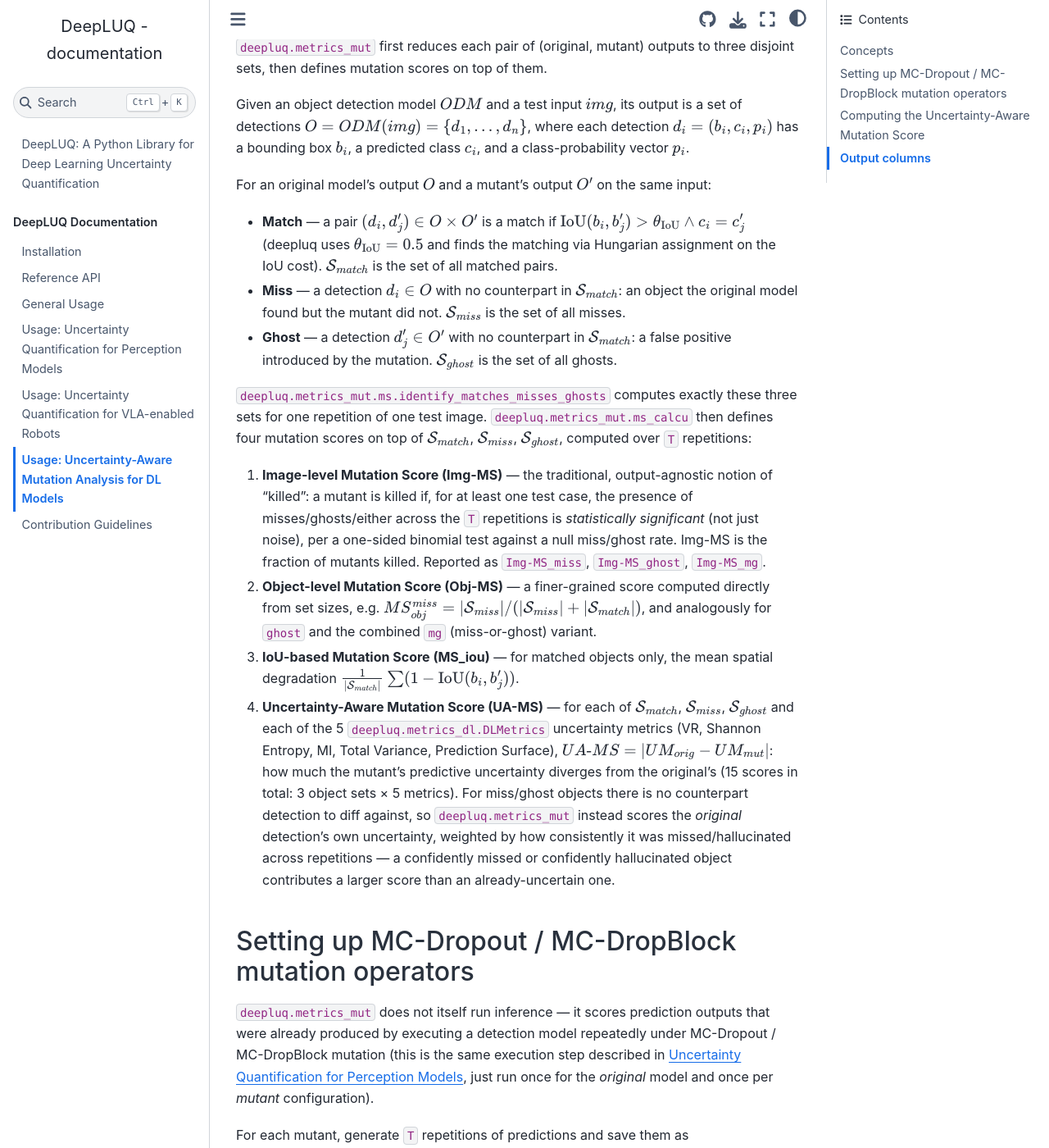
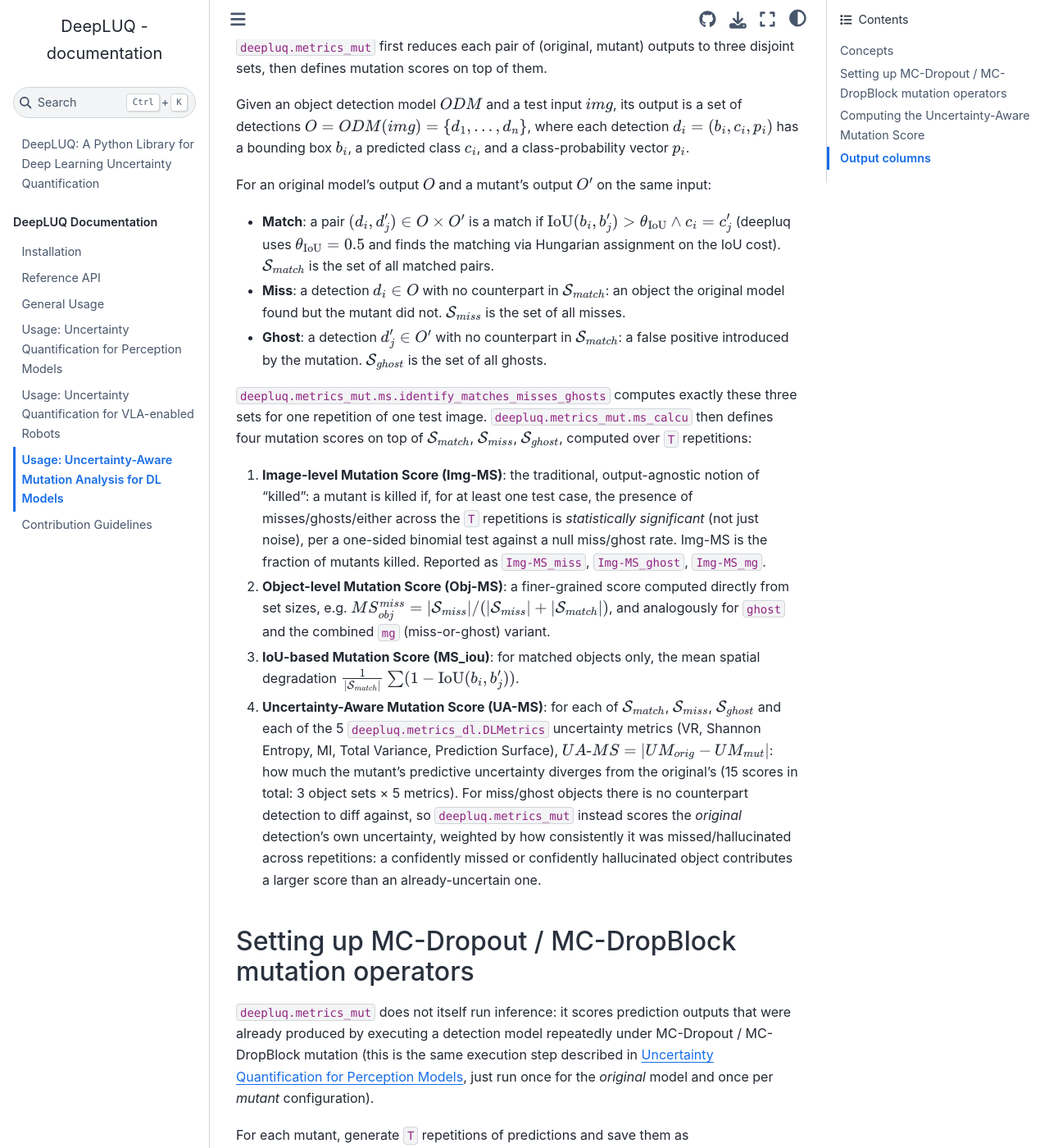
Before and after one commit to INTO-CPS-Association/DeepLUQ, a Jupyter Book: the page built from docs/uq4ma.md, in a window 1280 px wide and 1400 px high, scrolled down 787 px. Shown: the whole window at 82% size. Built offline with Jupyter Book 1.0.4 settings and Sphinx 7.4.7 and the Sphinx Book theme 1.1.4, drawn with Linux system fonts in a browser that asks for light colours; some of the changed text lies outside the part shown.

Commit message:
update uq4ma

````diff
--- a/docs/uq4ma.md
+++ b/docs/uq4ma.md
@@ -37,15 +37,15 @@ class-probability vector $p_i$.
 For an original model's output $O$ and a mutant's output $O'$ on the same
 input:
 
-- **Match** — a pair $(d_i, d'_j) \in O \times O'$ is a match if
+- **Match**: a pair $(d_i, d'_j) \in O \times O'$ is a match if
   $\mathrm{IoU}(b_i, b'_j) > \theta_{\mathrm{IoU}} \land c_i = c'_j$ (deepluq
   uses $\theta_{\mathrm{IoU}} = 0.5$ and finds the matching via Hungarian
   assignment on the IoU cost). $\mathcal{S}_{match}$ is the set of all matched
   pairs.
-- **Miss** — a detection $d_i \in O$ with no counterpart in
+- **Miss**: a detection $d_i \in O$ with no counterpart in
   $\mathcal{S}_{match}$: an object the original model found but the mutant did
   not. $\mathcal{S}_{miss}$ is the set of all misses.
-- **Ghost** — a detection $d'_j \in O'$ with no counterpart in
+- **Ghost**: a detection $d'_j \in O'$ with no counterpart in
   $\mathcal{S}_{match}$: a false positive introduced by the mutation.
   $\mathcal{S}_{ghost}$ is the set of all ghosts.
 
@@ -54,19 +54,19 @@ three sets for one repetition of one test image. `deepluq.metrics_mut.ms_calcu`
 then defines four mutation scores on top of $\mathcal{S}_{match}$,
 $\mathcal{S}_{miss}$, $\mathcal{S}_{ghost}$, computed over `T` repetitions:
 
-1. **Image-level Mutation Score (Img-MS)** — the traditional, output-agnostic
+1. **Image-level Mutation Score (Img-MS)**: the traditional, output-agnostic
    notion of "killed": a mutant is killed if, for at least one test case, the
    presence of misses/ghosts/either across the `T` repetitions is
    *statistically significant* (not just noise), per a one-sided binomial test
    against a null miss/ghost rate. Img-MS is the fraction of mutants killed.
    Reported as `Img-MS_miss`, `Img-MS_ghost`, `Img-MS_mg`.
-2. **Object-level Mutation Score (Obj-MS)** — a finer-grained score computed
+2. **Object-level Mutation Score (Obj-MS)**: a finer-grained score computed
    directly from set sizes, e.g.
    $MS_{obj}^{miss} = |\mathcal{S}_{miss}| / (|\mathcal{S}_{miss}| + |\mathcal{S}_{match}|)$,
    and analogously for `ghost` and the combined `mg` (miss-or-ghost) variant.
-3. **IoU-based Mutation Score (MS_iou)** — for matched objects only, the mean
+3. **IoU-based Mutation Score (MS_iou)**: for matched objects only, the mean
    spatial degradation $\frac{1}{|\mathcal{S}_{match}|}\sum (1 - \mathrm{IoU}(b_i, b'_j))$.
-4. **Uncertainty-Aware Mutation Score (UA-MS)** — for each of
+4. **Uncertainty-Aware Mutation Score (UA-MS)**: for each of
    $\mathcal{S}_{match}$, $\mathcal{S}_{miss}$, $\mathcal{S}_{ghost}$ and each
    of the 5 `deepluq.metrics_dl.DLMetrics` uncertainty metrics (VR, Shannon
    Entropy, MI, Total Variance, Prediction Surface), $UA\text{-}MS = |UM_{orig} - UM_{mut}|$:
@@ -74,13 +74,13 @@ $\mathcal{S}_{miss}$, $\mathcal{S}_{ghost}$, computed over `T` repetitions:
    (15 scores in total: 3 object sets × 5 metrics). For miss/ghost objects
    there is no counterpart detection to diff against, so `deepluq.metrics_mut`
    instead scores the *original* detection's own uncertainty, weighted by how
-   consistently it was missed/hallucinated across repetitions — a confidently
+   consistently it was missed/hallucinated across repetitions: a confidently
    missed or confidently hallucinated object contributes a larger score than an
    already-uncertain one.
 
 ## Setting up MC-Dropout / MC-DropBlock mutation operators
 
-`deepluq.metrics_mut` does not itself run inference — it scores prediction
+`deepluq.metrics_mut` does not itself run inference: it scores prediction
 outputs that were already produced by executing a detection model repeatedly
 under MC-Dropout / MC-DropBlock mutation (this is the same execution step
 described in [Uncertainty Quantification for Perception Models](uq4dl.md), just
@@ -144,13 +144,13 @@ iskill_miss, iskill_ghost, iskill_miss_ghost, ms_obj_level, \
 This loads the `T` repetitions for the original (`rate=0`) and mutant
 (`rate=0.3`) runs, matches detections per repetition, and returns:
 
-- `iskill_miss` / `iskill_ghost` / `iskill_miss_ghost` — binomial-test results
+- `iskill_miss` / `iskill_ghost` / `iskill_miss_ghost`: binomial-test results
   (`p_value`, `cohens_h`, `power`, `observed_success`) for whether the mutant's
   miss/ghost/either rate across repetitions is significantly above a `0.01`
   noise floor (`deepluq.metrics_mut.ms.check_kill_binomial_test`).
-- `ms_obj_level` — mean/std object-level kill rates for miss, ghost, and
+- `ms_obj_level`: mean/std object-level kill rates for miss, ghost, and
   miss-or-ghost, across all objects in the test case.
-- `match_metrics`, `miss_metrics`, `ghost_metrics` — dicts averaged over all
+- `match_metrics`, `miss_metrics`, `ghost_metrics`: dicts averaged over all
   matched / missed / ghost objects, each with `vr_ms`, `ie_ms`, `mi_ms`,
   `var_ms`, `ps_ms` (absolute divergence in variation ratio, entropy, mutual
   information, total variance, and prediction surface between original and
@@ -200,7 +200,7 @@ ms_calcu_exec(case_study_name="sticker_detection", case_study=case_study, save_f
 ```
 
 For each model, this loads `common_images_{model}_filtered.pkl` (a pickled list
-of `Path`s naming the common test images to evaluate — e.g. images every mutant
+of `Path`s naming the common test images to evaluate: e.g. images every mutant
 successfully produced predictions for) and runs `calcu_mutation_score` for both
 `mc_dropblock` and `mc_dropout`.
 
@@ -222,13 +222,22 @@ match/miss/ghost metric lists returned by `process_match_metrics`,
 `process_missing_set`, and `process_ghost_set_dbscan` while debugging a single
 test case.
 
-```{note}
-These CSVs give you, per test case, the *ingredients* for each score (the
-binomial-test stats for Img-MS, the raw Obj-MS/MS_iou/UA-MS ratios), but not yet
-the final numbers from the formal definitions above. Img-MS (Eq. 7) is a ratio
-over the set of *mutants*: for each mutant, `isKilled` is True if **any** test
-case's `p_value` is significant, and Img-MS is the fraction of mutants killed —
-that reduction (per-mutant `isKilled`, then the ratio across all mutant CSVs
-produced by `calcu_mutation_score`) isn't implemented in `metrics_mut` yet. If
-you want it added as a `deepluq.metrics_mut.ms_calcu` function, let me know.
-```
+[//]: # (```{note})
+
+[//]: # (These CSVs give you, per test case, the *ingredients* for each score &#40;the)
+
+[//]: # (binomial-test stats for Img-MS, the raw Obj-MS/MS_iou/UA-MS ratios&#41;, but not yet)
+
+[//]: # (the final numbers from the formal definitions above. Img-MS &#40;Eq. 7&#41; is a ratio)
+
+[//]: # (over the set of *mutants*: for each mutant, `isKilled` is True if **any** test)
+
+[//]: # (case's `p_value` is significant, and Img-MS is the fraction of mutants killed:)
+
+[//]: # (that reduction &#40;per-mutant `isKilled`, then the ratio across all mutant CSVs)
+
+[//]: # (produced by `calcu_mutation_score`&#41; isn't implemented in `metrics_mut` yet. If)
+
+[//]: # (you want it added as a `deepluq.metrics_mut.ms_calcu` function, let me know.)
+
+[//]: # (```)
````
Also changed, not shown: other parts of docs/uq4ma.md (+6 -6 lines).
